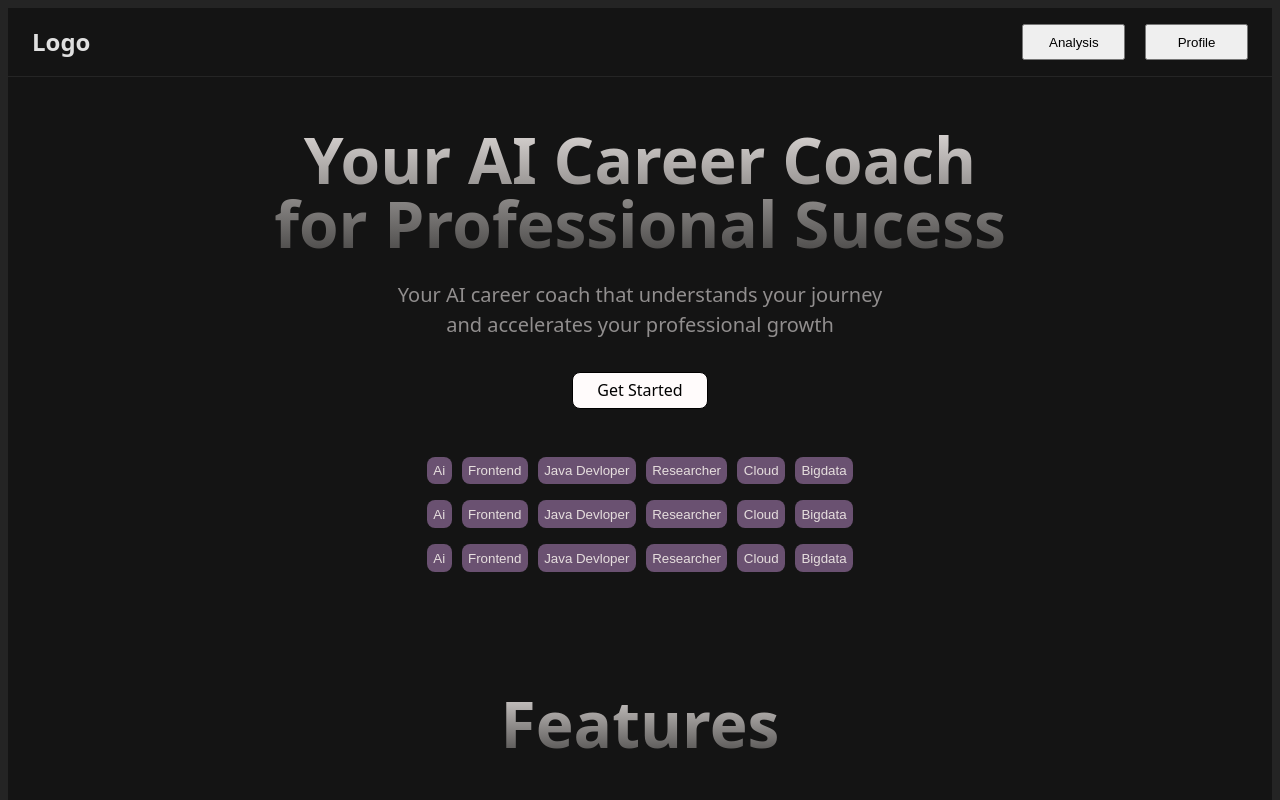
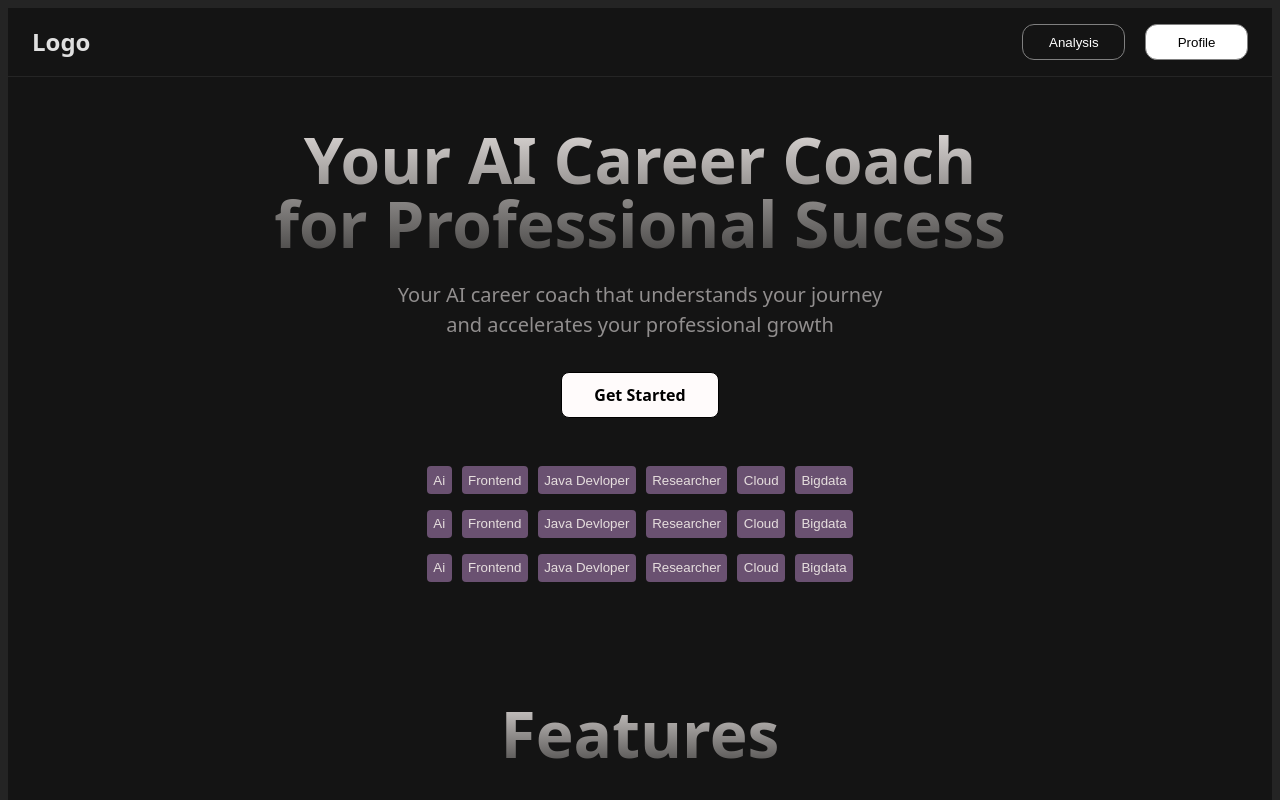
Before and after one commit to Banshal-Yadav/careerGuide, a React (Vite) app: page / in a window 1280 px wide. Shown: the top 800 px of the page. Built offline with nearby package versions, Linux system fonts and the light colour scheme.

Commit message:
change: improved butoons styling

```diff
--- a/src/Button.css
+++ b/src/Button.css
@@ -6,11 +6,20 @@
 .get-started-btn {
   border-radius: 8px;
   border: 1px solid ;
-  padding: 0.4em 1.5em;
+  padding: 0.7em 2em;
   font-size: 1em;
-  font-weight: 500;
+  font-weight: 700;
   font-family: inherit;
   background-color: #fffbfb;
   color:black;
   cursor: pointer;
+  transition: 0.2s ease-in-out;
 }
+
+.get-started-btn:hover {
+  background-color: rgb(210, 210, 210);
+}
+
+.get-started-btn:active {
+  background-color: #a5a5a5;
+}
--- a/src/Chip.css
+++ b/src/Chip.css
@@ -1,5 +1,5 @@
 .chip-btn {
-    border-radius: 8px;
+    border-radius: 4px;
     border: transparent ;
     padding: 0.4rem;
     background-color: #6a5171;
--- a/src/Navbar.css
+++ b/src/Navbar.css
@@ -15,13 +15,24 @@ nav button {
    width: 200px;
 
 }
+
 #profile_btn {
-
+    background-color: white;
+    color: black;
+    border-radius:  12px;
+    border: 1px solid gray;
+    cursor: pointer;
 }
 
 #analysis_btn {
     margin-left: 75%;
+    background-color: var(--primary-bg);
+    color: white;
+    border-radius:  12px;
+    border: 1px solid gray;
+    cursor: pointer;
 }
+
 #logo {
     font-size: 1.5rem;
     font-weight: bold;
```
